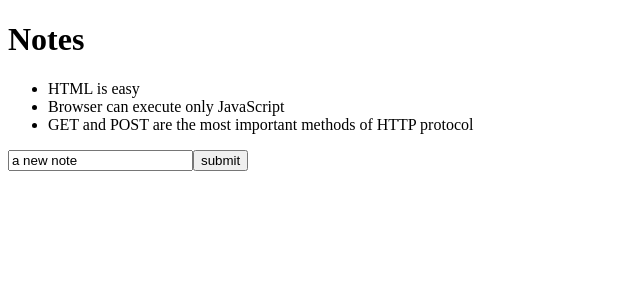
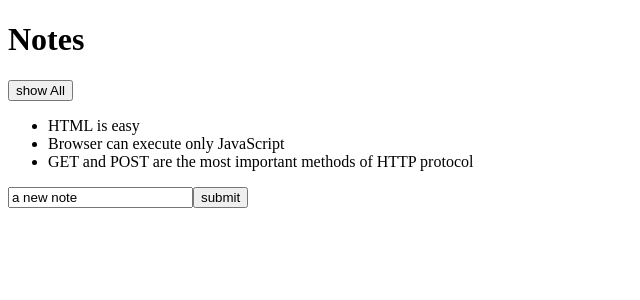
Before and after one commit to Nepsoul/notes-app, a React (Create React App) app in the folder notes-app/: page / in a window 1280 px wide. Shown: the top 300 px of the page, without its empty margins (0-640 px from the left). Built offline with nearby package versions, Linux system fonts and the light colour scheme.

Commit message:
filter method

```diff
--- a/notes-app/src/App.js
+++ b/notes-app/src/App.js
@@ -4,6 +4,7 @@
 const App = (props) => {
   const [notes, setNotes] = useState(props.notes);
   const [newNote, setnewNote] = useState("a new note");
+  const [showAll, setshowAll] = useState(true);
 
   const addNote = (event) => {
     event.preventDefault();
@@ -22,12 +23,19 @@
   const handleNoteChange = (event) => {
     setnewNote(event.target.value);
   };
+  const random = () => setshowAll(!showAll);
+
+  const notesToShow = showAll
+    ? notes
+    : notes.filter((tog) => tog.important === true);
 
   return (
     <>
       <h1>Notes</h1>
+      {/* </><button onClick={() => setshowAll(!showAll)}> */}
+      <button onClick={random}>show {showAll ? "All" : "Important"}</button>
       <ul>
-        {notes.map((note) => (
+        {notesToShow.map((note) => (
           <Note key={note.id} note={note} />
         ))}
       </ul>
```
